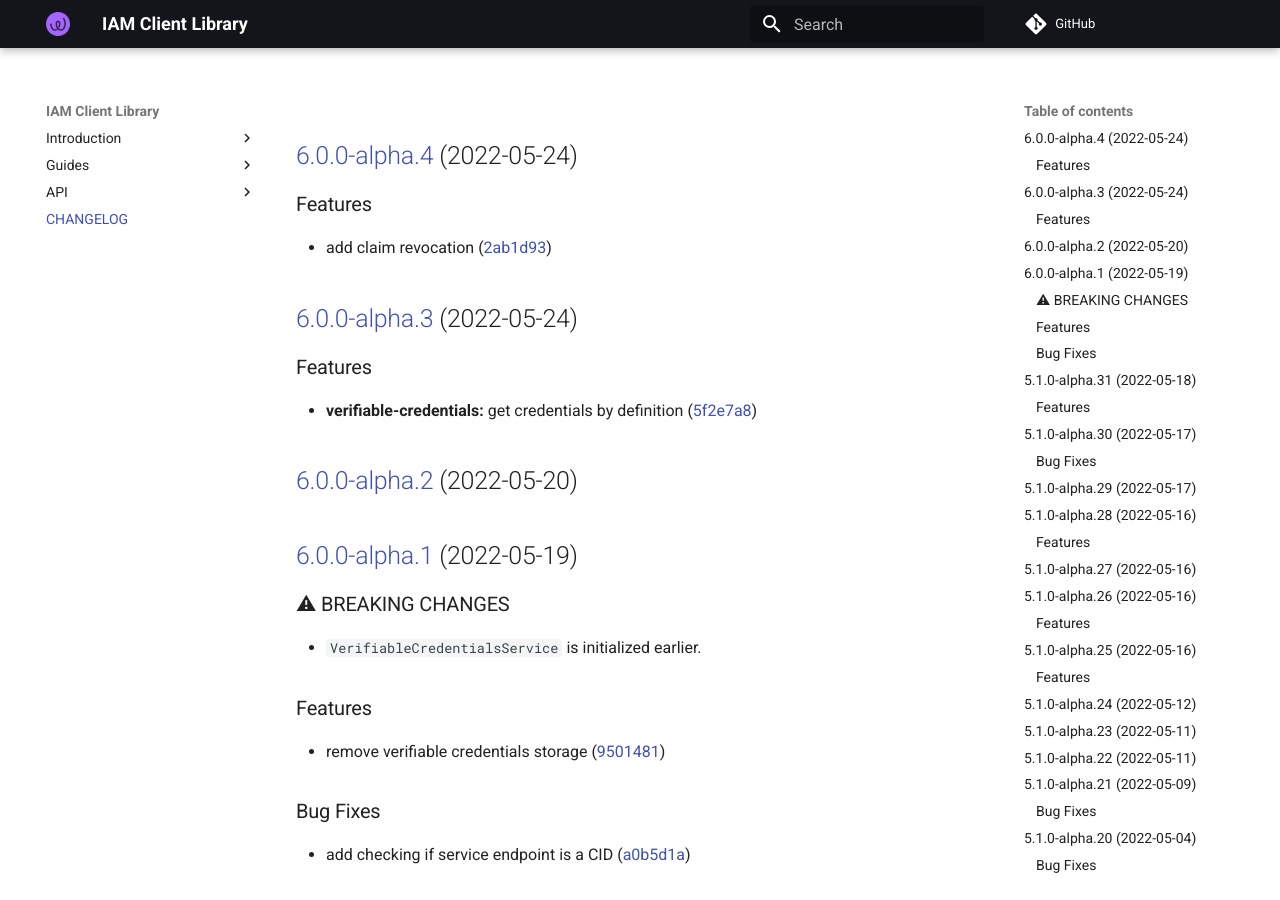
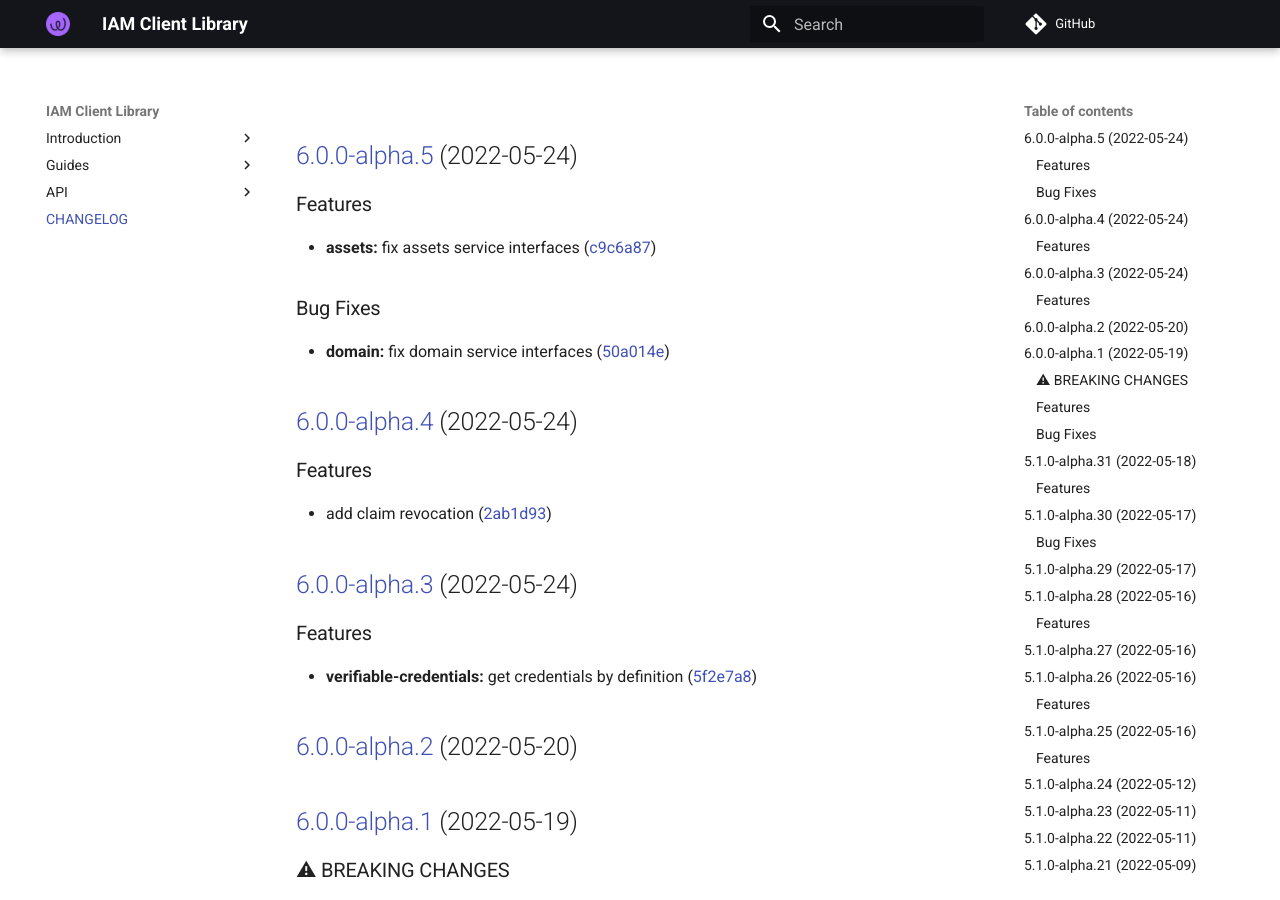
Before and after one commit to energywebfoundation/iam-client-lib, an MkDocs documentation site: the page built from docs/CHANGELOG.md, in a window 1280 px wide and 900 px high. Built offline with MkDocs 1.6.1 and Material for MkDocs 9.7.7, drawn with Linux system fonts in a browser that asks for light colours; comment, search, counter and statistics services are not loaded.

Commit message:
chore(release): 6.0.0-alpha.5 [skip ci]
## [6.0.0-alpha.5](https://github.com/energywebfoundation/iam-client-lib/compare/v6.0.0-alpha.4...v6.0.0-alpha.5) (2022-05-24)

### Features

* **assets:** fix assets service interfaces ([c9c6a87](https://github.com/energywebfoundation/iam-client-lib/commit/c9c6a8742c4389653a6b593261fab784c27b5ff2))

### Bug Fixes

* **domain:** fix domain service interfaces ([50a014e](https://github.com/energywebfoundation/iam-client-lib/commit/50a014ecf8244b9f70cf530f0ea67281b8fd5cee))

```diff
--- a/docs/CHANGELOG.md
+++ b/docs/CHANGELOG.md
@@ -1,3 +1,15 @@
+## [6.0.0-alpha.5](https://github.com/energywebfoundation/iam-client-lib/compare/v6.0.0-alpha.4...v6.0.0-alpha.5) (2022-05-24)
+
+
+### Features
+
+* **assets:** fix assets service interfaces ([c9c6a87](https://github.com/energywebfoundation/iam-client-lib/commit/c9c6a8742c4389653a6b593261fab784c27b5ff2))
+
+
+### Bug Fixes
+
+* **domain:** fix domain service interfaces ([50a014e](https://github.com/energywebfoundation/iam-client-lib/commit/50a014ecf8244b9f70cf530f0ea67281b8fd5cee))
+
 ## [6.0.0-alpha.4](https://github.com/energywebfoundation/iam-client-lib/compare/v6.0.0-alpha.3...v6.0.0-alpha.4) (2022-05-24)
 
 
--- a/package.json
+++ b/package.json
@@ -1,6 +1,6 @@
 {
   "name": "iam-client-lib",
-  "version": "6.0.0-alpha.4",
+  "version": "6.0.0-alpha.5",
   "description": "Library for Decentralized Identity and Access Management",
   "main": "dist/index.js",
   "module": "dist/index.esm.js",
```
